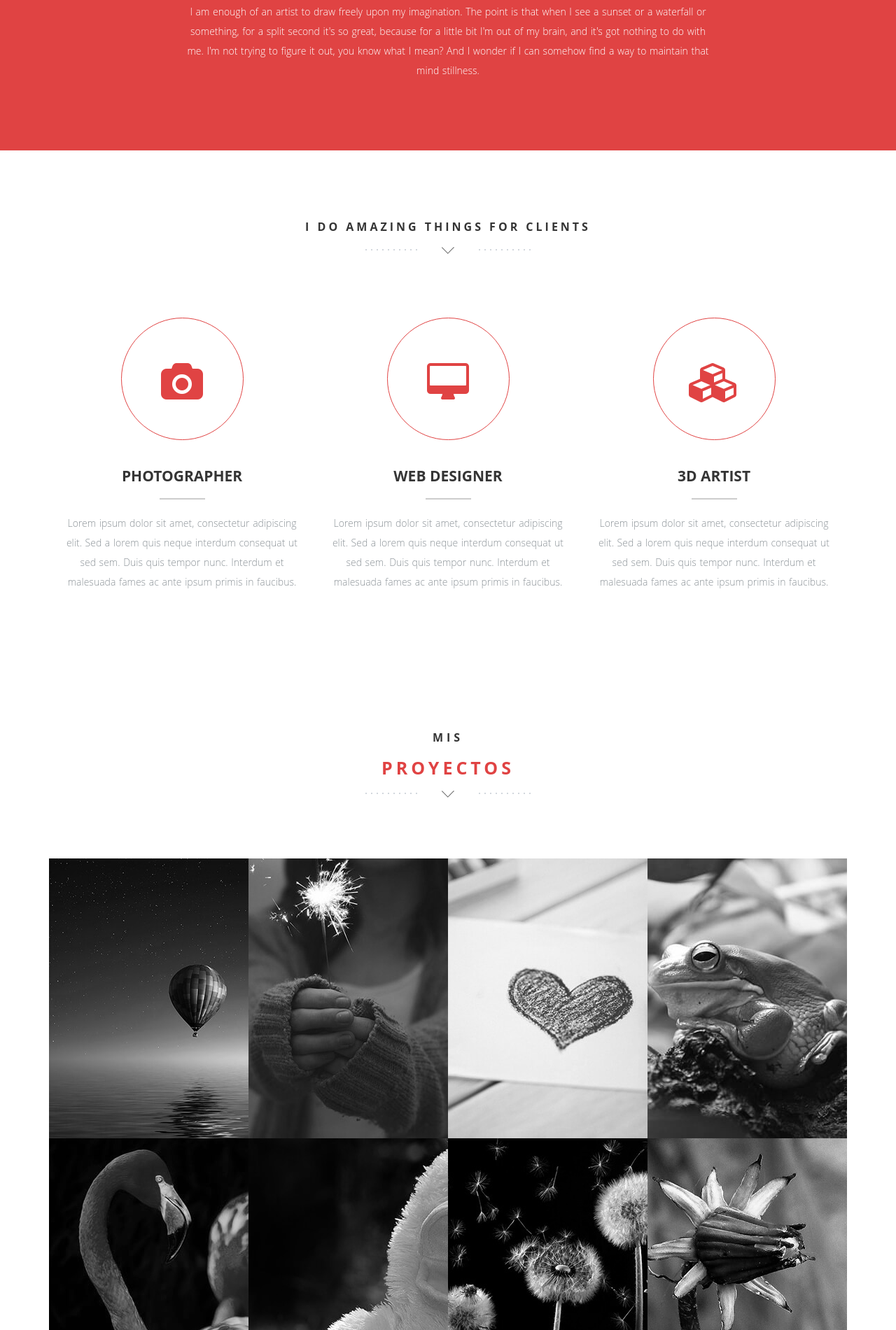
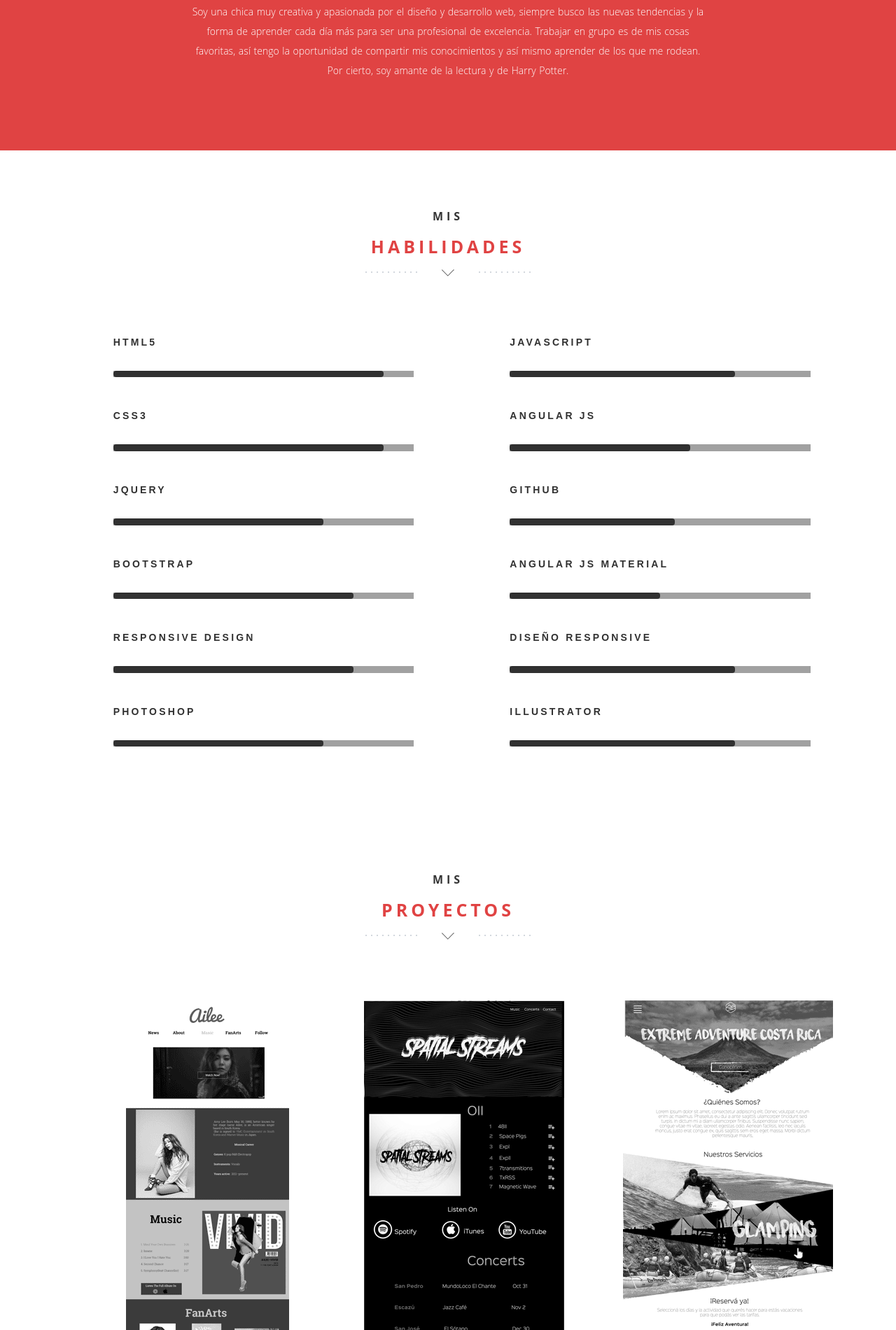
Before and after one commit to LoanaChristian/portfolio, a plain HTML site: page index.html in a window 1280 px wide. Shown: the part 899-2800 px from the top of the page at 70% size. Drawn offline with nearby package versions, Linux system fonts and the light colour scheme.

Commit message:
cambios varios

```diff
--- a/css/style.css
+++ b/css/style.css
@@ -1047,8 +1047,9 @@ ul.slides li {
 /* 480px (WVGA - Low End Windows Phone) */
 @media screen and (max-width:480px) {
 	.wrapper {
-		background:#f3f5f8;
+		background-color:#f3f5f8;
 		height:640px;
+    background: none;
 	}
 	.iphone {
 		display:none;
@@ -1064,6 +1065,7 @@ ul.slides li {
 @media screen and (max-width:1024px) {
 	.wp3 {
 		background-position:50px 0;
+      background: none;
 	}
 	.swag {
 		background-attachment:scroll;
@@ -1089,6 +1091,7 @@ ul.slides li {
 	.wrapper {
 		background:#f3f5f8;
 		height:540px;
+    background-image: none;
 	}
 	.wp2,.wp4,.wp5,.light-box {
 		margin-bottom:30px;
@@ -1122,7 +1125,27 @@ ul.slides li {
 
 	.hero {
 	    padding-bottom: 0;
+      background-size: 250px;
+      background-position: bottom center;
 	}
+
+#info{
+    display: none;
+  }
+
+  #loa{
+    margin-bottom: 300px;
+  }
+
+  #loa h1{
+    font-size: 6em;
+    margin-top: 50px;
+  }
+
+  #loa h3{
+    font-size: 0.9em;
+    margin-left: 15px;
+  }
 
 	.subscribe input[type=text] {
 	    width: 50%;
@@ -1159,3 +1182,90 @@ ul.slides li {
 	    padding-bottom: 40px;
 	}
 }
+
+
+.skill-bars {
+	list-style: none;
+	margin: 3rem 0 3rem;
+}
+.skill-bars li {
+	height: .6rem;
+	background: #a1a1a1;
+	width: 80%;
+	margin-bottom: 6rem;
+	padding: 0;
+	position: relative;
+}
+.skill-bars li strong {
+	position: absolute;
+	left: 0;
+	top: -3rem;
+	font-family: "poppins-bold", sans-serif;
+	color: #313131;
+	text-transform: uppercase;
+	letter-spacing: .2rem;
+	font-size: 1em;
+	line-height: 1em;
+}
+.skill-bars li .progress {
+	background: #313131;
+	position: relative;
+	height: 100%;
+}
+.skill-bars li .progress span {
+	position: absolute;
+	right: 0;
+	top: -3rem;
+	display: block;
+	font-family: "poppins-regular", sans-serif;
+	color: white;
+	font-size: 1em;
+	line-height: 1;
+	background: #313131;
+	padding: .4rem .4rem;
+	border-radius: 3px;
+}
+.skill-bars li .progress span::after {
+	position: absolute;
+	left: 50%;
+	bottom: -5px;
+	margin-left: -5px;
+	border-right: 5px solid transparent;
+	border-left: 5px solid transparent;
+	border-top: 5px solid #313131;
+	content: "";
+}
+
+.skill-bars li .percent5   { width: 5%; }
+.skill-bars li .percent10  { width: 10%; }
+.skill-bars li .percent15  { width: 15%; }
+.skill-bars li .percent20  { width: 20%; }
+.skill-bars li .percent25  { width: 25%; }
+.skill-bars li .percent30  { width: 30%; }
+.skill-bars li .percent35  { width: 35%; }
+.skill-bars li .percent40  { width: 40%; }
+.skill-bars li .percent45  { width: 45%; }
+.skill-bars li .percent50  { width: 50%; }
+.skill-bars li .percent55  { width: 55%; }
+.skill-bars li .percent60  { width: 60%; }
+.skill-bars li .percent65  { width: 65%; }
+.skill-bars li .percent70  { width: 70%; }
+.skill-bars li .percent75  { width: 75%; }
+.skill-bars li .percent80  { width: 80%; }
+.skill-bars li .percent85  { width: 85%; }
+.skill-bars li .percent90  { width: 90%; }
+.skill-bars li .percent95  { width: 95%; }
+.skill-bars li .percent100 { width: 100%; }
+
+.gallery-content__large {
+  height: 100%;
+}
+
+img {
+  max-width: 100%;
+  display: block;
+}
+
+#psds{
+  padding-left: 90px;
+}
--- a/index.html
+++ b/index.html
@@ -25,10 +25,10 @@
   <link href="img/favicon.ico" rel="shortcut icon" type="image/x-icon" />
   <!-- HTML5 Shim and Respond.js IE8 support of HTML5 elements and media queries -->
   <!-- WARNING: Respond.js doesn't work if you view the page via file:// -->
-  <!--[if lt IE 9]>
+  <!-- [if lt IE 9]>
     <script src="assets/html5shiv/html5shiv.js"></script>
     <script src="assets/respond/respond.min.js"></script>
-    <![endif]-->
+    <![endif] -->
 </head>
 
 <body id="top">
@@ -49,11 +49,10 @@
             <!-- Menu Links -->
             <div class="icon-list">
               <a href="index.html#home"><i class="fa fa-fw fa-home"></i><span>Home</span></a>
-              <a href="index.html#about"><i class="fa fa-fw fa-quote-left"></i><span>About</span></a>
-              <a href="index.html#service"><i class="fa fa-fw fa-globe"></i><span>Service</span></a>
+              <a href="index.html#about"><i class="fa fa-fw fa-quote-left"></i><span>Sobre Mi</span></a>
+              <a href="index.html#skills"><i class="fa fa-fw fa-globe"></i><span>Habilidades</span></a>
               <a href="index.html#portfolio"><i class="fa fa-fw fa-picture-o"></i><span>Portfolio</span></a>
-              <a href="index.html#blog"><i class="fa fa-fw fa-rss"></i><span>Blog</span></a>
-              <a href="index.html#contact"><i class="fa fa-fw fa-envelope-o"></i><span>Contact</span></a>
+              <a href="index.html#contact"><i class="fa fa-fw fa-envelope-o"></i><span>Contacto</span></a>
             </div>
           </nav>
         </div>
@@ -74,7 +73,7 @@
         </div>
         <!-- HEADER HEADLINE -->
         <div class="row">
-          <div class="col-md-7 col-md-offset-1 inner">
+          <div class="col-md-7 col-md-offset-1 inner" id="loa">
             <h1 class="animated fadeInDown">
                     Lo<span style="color:#E04343;">a</span>na<br/>
                     <span>Chri<span style="color:#FFE800">s</span>tian</span>
@@ -86,7 +85,7 @@
         </div>
         <!-- Learn More Button -->
         <div class="row">
-          <div class="col-md-6 col-md-offset-3 text-center">
+          <div class="col-md-6 col-md-offset-3 text-center" id="info">
             <a href="index.html#about" class="scrollto wow fadeInUp delay-5s ">
               <p style="color:#E04343; font-weight:bold">MÁS DE MI</p>
               <p class="scrollto--arrow"><img src="img/scroll-down.png" alt="scroll down arrow"></p>
@@ -101,9 +100,6 @@
         HEADER SECTION END
         =========================== -->
 
-
-
-
   <!-- ==========================
         ABOUT SECTION
         =========================== -->
@@ -115,75 +111,87 @@
           <h1 class="arrow">Un poco <span>más</span> de mi</h1>
           <!-- Headline -->
           <!-- about / welcome text -->
-          <p>I am enough of an artist to draw freely upon my imagination. The point is that when I see a sunset or a waterfall or something, for a split second it's so great, because for a little bit I'm out of my brain, and it's got nothing
-            to do with me. I'm not trying to figure it out, you know what I mean? And I wonder if I can somehow find a way to maintain that mind stillness.</p>
+          <p>Soy una chica muy creativa y apasionada por el diseño y desarrollo web, siempre busco las nuevas tendencias y la forma de aprender cada día más para ser una profesional de excelencia. Trabajar en grupo es de mis cosas favoritas, así tengo la oportunidad de compartir mis conocimientos y así mismo aprender de los que me rodean.<br>Por cierto, soy amante de la lectura y de Harry Potter.</p>
         </div>
       </div>
     </div>
   </section>
 
-
-
-
-  <!-- ==========================
-        SERVICE SECTION
-        =========================== -->
-  <section class="features text-center section-padding" id="service">
-    <div class="container">
-      <!-- Headline -->
-      <div class="row">
-        <div class="col-md-12">
-          <h1 class="arrow">I do amazing things for clients</h1>
-        </div>
-      </div>
-      <div class="row">
-        <div class="col-md-12">
-          <div class="services">
-            <!-- Service Box 1 -->
-            <div class="col-md-4 wp2 item">
-              <div class="icon">
-                <i class="fa fa-camera"></i>
-                <!-- Icon -->
-              </div>
-              <h2>Photographer</h2>
-              <!-- Title -->
-              <p>Lorem ipsum dolor sit amet, consectetur adipiscing elit. Sed a lorem quis neque interdum consequat ut sed sem. Duis quis tempor nunc. Interdum et malesuada fames ac ante ipsum primis in faucibus.</p>
-              <!-- Description -->
-            </div>
-            <!-- Service Box 2 -->
-            <div class="col-md-4 wp2 item delay-05s">
-              <div class="icon">
-                <i class="fa fa-desktop"></i>
-                <!-- Icon -->
-              </div>
-              <h2>Web Designer</h2>
-              <!-- Title -->
-              <p>Lorem ipsum dolor sit amet, consectetur adipiscing elit. Sed a lorem quis neque interdum consequat ut sed sem. Duis quis tempor nunc. Interdum et malesuada fames ac ante ipsum primis in faucibus.</p>
-              <!-- Description -->
-            </div>
-            <!-- Service Box 3 -->
-            <div class="col-md-4 wp2 item delay-1s">
-              <div class="icon">
-                <i class="fa fa-cubes"></i>
-                <!-- Icon -->
-              </div>
-              <h2>3D Artist</h2>
-              <!-- Title -->
-              <p>Lorem ipsum dolor sit amet, consectetur adipiscing elit. Sed a lorem quis neque interdum consequat ut sed sem. Duis quis tempor nunc. Interdum et malesuada fames ac ante ipsum primis in faucibus.</p>
-              <!-- Description -->
-            </div>
-          </div>
-          <div class="clearfix"></div>
+    <section class="swag text-center" id="skills">
+      <div class="container">
+        <!-- Headline -->
+        <div class="row">
+          <h1 class="arrow">
+                Mis <span>Habilidades</span>
+                </h1>
         </div>
       </div>
     </div>
   </section>
-  <!-- ==========================
-        ABOUT SECTION END
-        =========================== -->
 
+  <div class="col-six tab-full col-md-offset-1">
 
+  				<ul class="skill-bars">
+          <div class="col-md-6">
+  				   <li>
+  				   	<div class="progress percent90"><span>90%</span></div>
+  				   	<strong>HTML5</strong>
+  				   </li>
+  				   <li>
+  				   	<div class="progress percent90"><span>90%</span></div>
+  				   	<strong>CSS3</strong>
+  				   </li>
+  				   <li>
+  				   	<div class="progress percent70"><span>70%</span></div>
+  				   	<strong>JQuery</strong>
+  				   </li>
+  				   <li>
+  				   	<div class="progress percent80"><span>80%</span></div>
+  				   	<strong>Bootstrap</strong>
+  				   </li>
+             <li>
+  				   	<div class="progress percent80"><span>95%</span></div>
+  				   	<strong>Responsive Design</strong>
+  				   </li>
+             <li>
+             <div class="progress percent70"><span>75%</span></div>
+             <strong>Photoshop</strong>
+            </li>
+          </div>
+          <div class="col-md-6">
+  				   <li>
+  				   	<div class="progress percent75"><span>75%</span></div>
+  				   	<strong>JavaScript</strong>
+  				   </li>
+             <li>
+  				   	<div class="progress percent60"><span>75%</span></div>
+  				   	<strong>Angular JS</strong>
+  				   </li>
+             <li>
+  				   	<div class="progress percent55"><span>75%</span></div>
+  				   	<strong>Github</strong>
+  				   </li>
+             <li>
+  				   	<div class="progress percent50"><span>75%</span></div>
+  				   	<strong>Angular JS Material</strong>
+  				   </li>
+             <li>
+             <div class="progress percent75"><span>75%</span></div>
+             <strong>Diseño Responsive</strong>
+            </li>
+            <li>
+             <div class="progress percent75"><span>75%</span></div>
+             <strong>Illustrator</strong>
+            </li>
+          </div>
 
+  				</ul> <!-- /skill-bars -->
+
+     		</div>
+
+     	</div>
+
+    <div class="clearfix"></div>
 
   <!-- ==========================
         PORTFOLIO SECTION
@@ -200,83 +208,73 @@
   </section>
 
   <div class="container">
-    <div class="row row-offset-0">
+    <div class="row row-offset-0" id="psds">
 
       <!-- PORTFOLIO ITEM 1 -->
-      <div class="col-md-3 col-sm-6">
+      <div class="col-md-4 col-sm-12">
         <div class="overlay-effect effects clearfix">
           <div class="img">
-            <a href="img/portfolio/portfolio-01-large.jpg" data-lightbox="roadtrip" title="Project One - Lorem Ipsum"><img class="grayscale" src="img/portfolio/portfolio-01-thumbnail.jpg" alt="Portfolio Item"></a>
+            <a href="img/portfolio/Aileepsd.png" data-lightbox="roadtrip" title="Proyecto Universitario"><img style="margin-left: 60px; margin-right: 15px;" class="grayscale" src="img/portfolio/Aileepsdthumbnail.png" alt="Portfolio Item"></a>
           </div>
         </div>
       </div>
       <!-- PORTFOLIO ITEM END -->
 
       <!-- PORTFOLIO ITEM 2 -->
-      <div class="col-md-3 col-sm-6">
+      <div class="col-md-4 col-sm-12">
         <div class="overlay-effect effects clearfix">
           <div class="img">
-            <a href="img/portfolio/portfolio-02-large.jpg" data-lightbox="roadtrip" title="Project Two - Lorem Ipsum"><img class="grayscale" src="img/portfolio/portfolio-02-thumbnail.jpg" alt="Portfolio Item"></a>
+            <a href="img/portfolio/portfolio-01-large.jpg" data-lightbox="roadtrip" title="Proyecto Personal"><img style="margin-left: 50px; margin-right: 15px;" class="grayscale" src="img/portfolio/SpatialStreamsPagethumb.png" alt="Portfolio Item"></a>
           </div>
         </div>
       </div>
       <!-- PORTFOLIO ITEM END -->
 
       <!-- PORTFOLIO ITEM 3 -->
-      <div class="col-md-3 col-sm-6">
+      <div class="col-md-4 col-sm-12">
         <div class="overlay-effect effects clearfix">
           <div class="img">
-            <a href="img/portfolio/portfolio-03-large.jpg" data-lightbox="roadtrip" title="Project Three - Lorem Ipsum"><img class="grayscale" src="img/portfolio/portfolio-03-thumbnail.jpg" alt="Portfolio Item"></a>
+            <a href="img/portfolio/portfolio-01-large.jpg" data-lightbox="roadtrip" title="Proyecto Personal"><img style="margin-left: 70px; margin-right: 15px;" class="grayscale" src="img/portfolio/extremeadventurethumb.png" alt="Portfolio Item"></a>
           </div>
         </div>
       </div>
       <!-- PORTFOLIO ITEM END -->
-
+        <div class="clearfix"></div>
       <!-- PORTFOLIO ITEM 4 -->
-      <div class="col-md-3 col-sm-6 ">
+      <div class="col-md-4 col-sm-12 ">
         <div class="overlay-effect effects clearfix">
           <div class="img">
-            <a href="img/portfolio/portfolio-04-large.jpg" data-lightbox="roadtrip" title="Project Four - Lorem Ipsum"><img class="grayscale" src="img/portfolio/portfolio-04-thumbnail.jpg" alt="Portfolio Item"></a>
+            <a href="img/portfolio/portfolio-04-large.jpg" data-lightbox="roadtrip" title="Proyecto Universitario- Parque de Diversiones."><img style="margin-left: 70px; margin-right: 15px; margin-top:30px;" class="grayscale" src="img/portfolio/adveturelandthumb.png" alt="Portfolio Item"></a>
           </div>
         </div>
       </div>
       <!-- PORTFOLIO ITEM END -->
 
       <!-- PORTFOLIO ITEM 5 -->
-      <div class="col-md-3 col-sm-6 ">
+      <div class="col-md-6 col-sm-12 ">
         <div class="overlay-effect effects clearfix">
           <div class="img">
-            <a href="img/portfolio/portfolio-05-large.jpg" data-lightbox="roadtrip" title="Project Five - Lorem Ipsum"><img class="grayscale" src="img/portfolio/portfolio-05-thumbnail.jpg" alt="Portfolio Item"></a>
+            <a href="img/portfolio/Banner.jpg" data-lightbox="roadtrip" title="Proyecto Universitario - Banner Publicitario"><img style="margin-left: 50px; margin-right: 15px; margin-top:30px;" class="grayscale" src="img/portfolio/Bannerthumb.png" alt="Portfolio Item"></a>
           </div>
         </div>
       </div>
       <!-- PORTFOLIO ITEM END -->
 
       <!-- PORTFOLIO ITEM 6 -->
-      <div class="col-md-3 col-sm-6">
+      <div class="col-md-6 col-sm-12">
         <div class="overlay-effect effects clearfix">
           <div class="img">
-            <a href="img/portfolio/portfolio-06-large.jpg" data-lightbox="roadtrip" title="Project Six - Lorem Ipsum"><img class="grayscale" src="img/portfolio/portfolio-06-thumbnail.jpg" alt="Portfolio Item"></a>
+            <a href="img/portfolio/Slider·1.jpg" data-lightbox="roadtrip" title="Project Six - Lorem Ipsum"><img style="margin-left: 50px; margin-right: 15px; margin-top:50px;" class="grayscale" src="img/portfolio/Slider·1.jpg" alt="Portfolio Item"></a>
           </div>
         </div>
       </div>
       <!-- PORTFOLIO ITEM END -->
-
+<div class="clearfix"></div>
       <!-- PORTFOLIO ITEM 7 -->
-      <div class="col-md-3 col-sm-6">
+      <div class="col-md-7 col-sm-12 col-md-offset-2" >
         <div class="overlay-effect effects clearfix">
           <div class="img">
-            <a href="img/portfolio/portfolio-07-large.jpg" data-lightbox="roadtrip" title="Project Seven - Lorem Ipsum"><img class="grayscale" src="img/portfolio/portfolio-07-thumbnail.jpg" alt="Portfolio Item"></a>
-          </div>
-        </div>
-      </div>
-      <!-- PORTFOLIO ITEM END -->
-
-      <!-- PORTFOLIO ITEM 8 -->
-      <div class="col-md-3 col-sm-6">
-        <div class="overlay-effect effects clearfix">
-          <div class="img">
-            <a href="img/portfolio/portfolio-08-large.jpg" data-lightbox="roadtrip" title="Project Eight - Lorem Ipsum"><img class="grayscale" src="img/portfolio/portfolio-08-thumbnail.jpg" alt="Portfolio Item"></a>
+            <a href="img/portfolio/Slider3.jpg" data-lightbox="roadtrip" title="Project Seven - Lorem Ipsum"><img  style="margin-left: 50px; margin-right: 15px; margin-top:30px;" class="grayscale" src="img/portfolio/Slider3.jpg" alt="Portfolio Item"></a>
           </div>
         </div>
       </div>
@@ -330,16 +328,12 @@
       <div class="row">
         <div class="col-md-12">
           <ul class="social-buttons">
-            <li><a href="index.html#" class="social-btn"><i class="fa fa-dribbble"></i></a></li>
-            <!-- dribble -->
-            <li><a href="index.html#" class="social-btn"><i class="fa fa-twitter"></i></a></li>
+            <li><a href="https://twitter.com/LoaChristian" class="social-btn"><i class="fa fa-twitter"></i></a></li>
             <!-- twitter -->
-            <li><a href="index.html#" class="social-btn"><i class="fa fa-facebook"></i></a></li>
+            <li><a href="https://www.facebook.com/LoaChristianS" class="social-btn"><i class="fa fa-facebook"></i></a></li>
             <!-- facebook -->
-            <li><a href="index.html#" class="social-btn"><i class="fa fa-deviantart"></i></a></li>
-            <!-- deviantart -->
-            <li><a href="index.html#" class="social-btn"><i class="fa fa-youtube"></i></a></li>
-            <!-- youtube -->
+            <li><a href="https://www.instagram.com/loachristian/" class="social-btn"><i class="fa fa-instagram"></i></a></li>
+            <!-- instagram -->
           </ul>
         </div>
       </div>
```
Also changed, not shown: img/portfolio/Aileepsd.png (added), img/portfolio/Aileepsdthumbnail.png (added), img/portfolio/Banner.jpg (added), img/portfolio/Bannerthumb.png (added), img/portfolio/Slider1thumb.png (added), img/portfolio/Slider3.jpg (added), img/portfolio/Slider·1.jpg (added), img/portfolio/SpatialStreamsPagethumb.png (added), img/portfolio/advetureland.png (added), img/portfolio/adveturelandthumb.png (added), img/portfolio/extremeadventurethumb.png (added), 2 other files.
